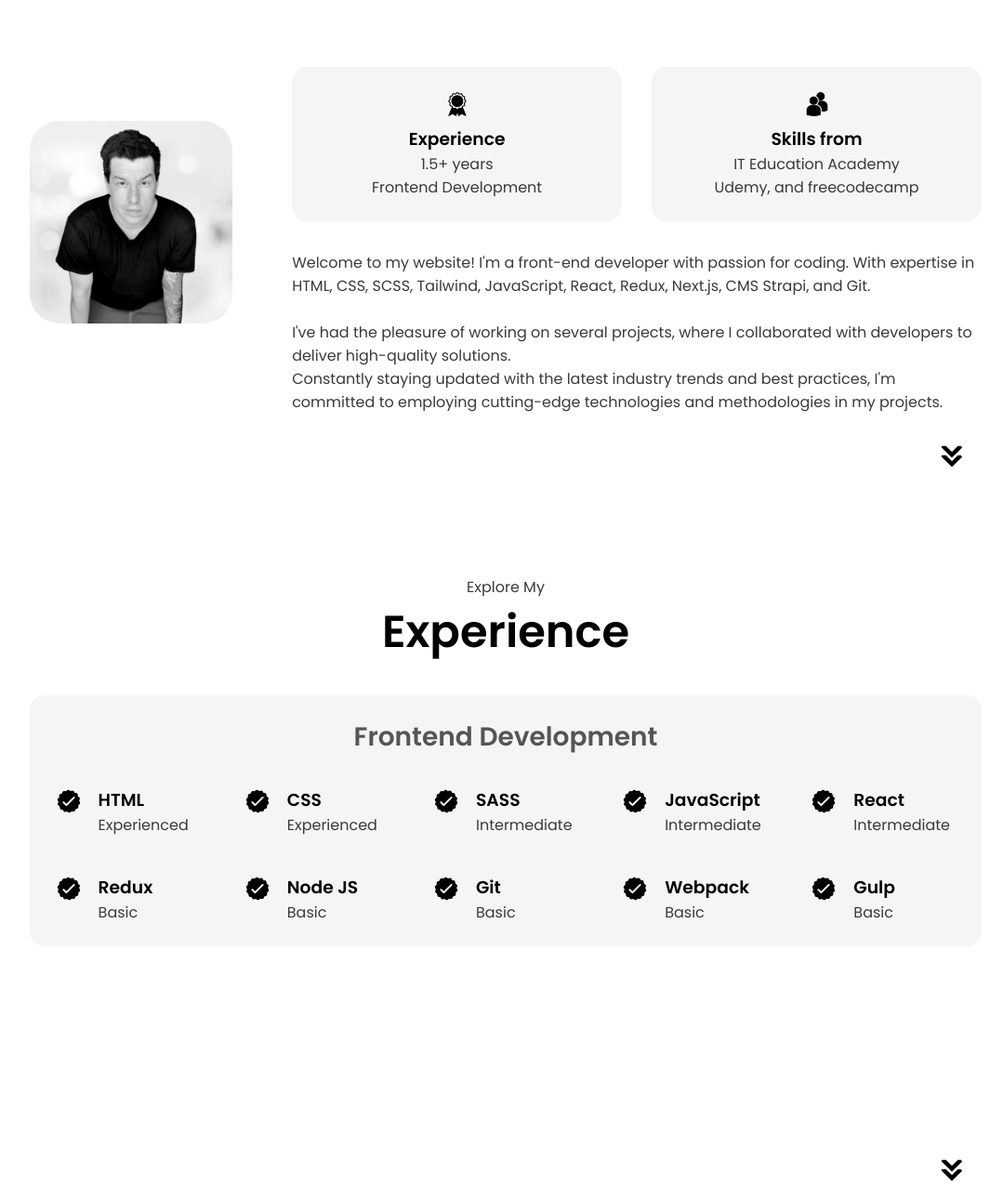
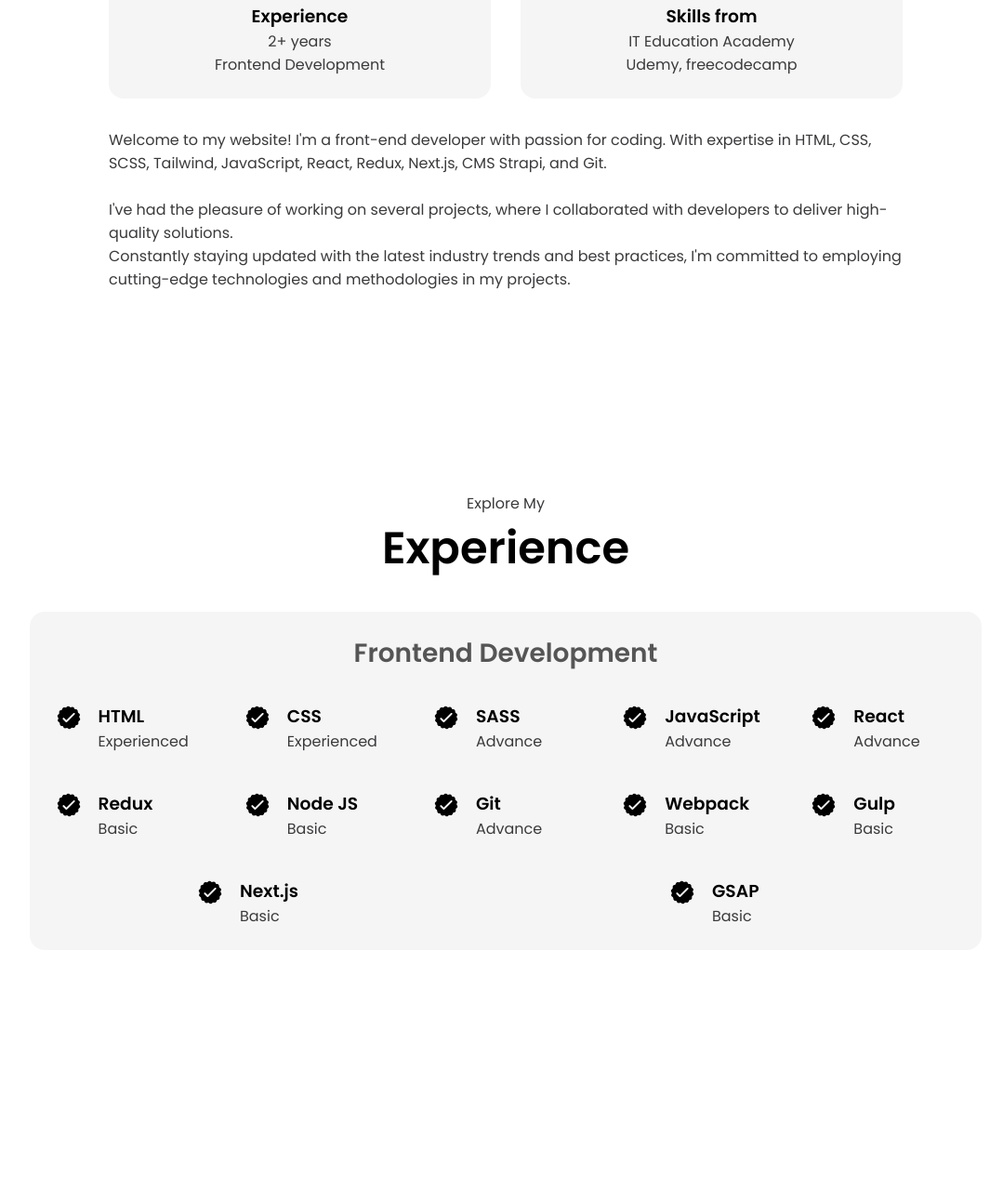
Before and after one commit to DamianDream/my_portfolio, a plain HTML site: page index.html in a window 1280 px wide. Shown: the part 1077-2355 px from the top of the page at 93% size, without its empty margins (96-1175 px from the left). Drawn offline with Linux system fonts and the light colour scheme.

Commit message:
update site minimalistic

```diff
--- a/index.html
+++ b/index.html
@@ -13,7 +13,7 @@
 
 <body>
 
-    <nav id="desktop-nav">
+    <!-- <nav id="desktop-nav">
         <div class="logo">Dima Batalshikov</div>
         <div>
             <ul class="nav-links">
@@ -22,9 +22,9 @@
                 <li><a href="#contact">Contact</a></li>
             </ul>
         </div>
-    </nav>
+    </nav> -->
 
-    <nav id="hamburger-nav">
+    <!-- <nav id="hamburger-nav">
         <div class="logo">Dima Batalshikov</div>
         <div class="hamburger-menu">
             <div class="hamburger-icon" onclick="toggleMenu()">
@@ -38,7 +38,7 @@
                 <li><a href="#contact" onclick="toggleMenu()">Contact</a></li>
             </div>
         </div>
-    </nav>
+    </nav> -->
 
     <section id="profile">
         <div class="section__pic-container">
@@ -72,24 +72,24 @@
         <p class="section__text__p1">Get to Knew More</p>
         <h1 class="section__title">About Me</h1>
         <div class="section-container">
-            <div class="section__pic-container">
+            <!-- <div class="section__pic-container">
                 <picture class="about-pic">
                     <source srcset="./assets/img/batalshikov_d_alt_id_v2.webp" />
                     <img src="./assets/img/batalshikov_d_alt_id_v2.jpg" alt="Dima Batalshikov">
                 </picture>
-            </div>
+            </div> -->
             <div class="about-details-container">
                 <div class="about-containers">
                     <div class="details-container">
                         <img src="./assets/img/experience.png" alt="Experience icon" class="icon">
                         <h3>Experience</h3>
-                        <p>1.5+ years<br />Frontend Development</p>
+                        <p>2+ years<br />Frontend Development</p>
                     </div>
                     <div class="details-container">
                         <img src="./assets/img/education.png" alt="Education icon" class="icon">
                         <h3>Skills from</h3>
                         <p>IT Education Academy</p>
-                        <p>Udemy, and freecodecamp</p>
+                        <p>Udemy, freecodecamp</p>
                     </div>
                 </div>
                 <div class="text-container">
@@ -103,7 +103,6 @@
                 </div>
             </div>
         </div>
-        <img src="./assets/img/arrow.png" alt="Arrow icon" class="icon arrow" onclick="location.href='./#experience'">
     </section>
 
     <section id="experience">
@@ -132,21 +131,21 @@
                             <img src="./assets/img/checkmark.png" alt="Experience icon" class="icon" />
                             <div>
                                 <h3>SASS</h3>
-                                <p>Intermediate</p>
+                                <p>Advance</p>
                             </div>
                         </article>
                         <article>
                             <img src="./assets/img/checkmark.png" alt="Experience icon" class="icon" />
                             <div>
                                 <h3>JavaScript</h3>
-                                <p>Intermediate</p>
+                                <p>Advance</p>
                             </div>
                         </article>
                         <article>
                             <img src="./assets/img/checkmark.png" alt="Experience icon" class="icon" />
                             <div>
                                 <h3>React</h3>
-                                <p>Intermediate</p>
+                                <p>Advance</p>
                             </div>
                         </article>
                         <article>
@@ -167,7 +166,7 @@
                             <img src="./assets/img/checkmark.png" alt="Experience icon" class="icon" />
                             <div>
                                 <h3>Git</h3>
-                                <p>Basic</p>
+                                <p>Advance</p>
                             </div>
                         </article>
                         <article>
@@ -184,11 +183,24 @@
                                 <p>Basic</p>
                             </div>
                         </article>
+                        <article>
+                            <img src="./assets/img/checkmark.png" alt="Experience icon" class="icon" />
+                            <div>
+                                <h3>Next.js</h3>
+                                <p>Basic</p>
+                            </div>
+                        </article>
+                        <article>
+                            <img src="./assets/img/checkmark.png" alt="Experience icon" class="icon" />
+                            <div>
+                                <h3>GSAP</h3>
+                                <p>Basic</p>
+                            </div>
+                        </article>
                     </div>
                 </div>
             </div>
         </div>
-        <img src="./assets/img/arrow.png" alt="Arrow icon" class="icon arrow" onclick="location.href='./#contact'" />
     </section>
 
     <section id="contact">
@@ -207,16 +219,7 @@
     </section>
 
     <footer>
-        <nav>
-            <div class="nav-links-container">
-                <ul class="nav-links">
-                    <li><a href="#about">About</a></li>
-                    <li><a href="#experience">Experience</a></li>
-                    <li><a href="#contact">Contact</a></li>
-                </ul>
-            </div>
-        </nav>
-        <p class="copyright">Copyright &#169; 2023 Dima Batalshikov. All Rights Reserved.</p>
+        <p class="copyright">Copyright &#169; 2024 Dima Batalshikov. All Rights Reserved.</p>
     </footer>
     <script src="script.js"></script>
 </body>
--- a/style.css
+++ b/style.css
@@ -86,7 +86,6 @@ a:hover {
     justify-content: space-between;
     height: 24px;
     width: 30px;
-    cursor: pointer;
 }
 
 .hamburger-icon span {
@@ -157,7 +156,7 @@ section {
     display: flex;
     justify-content: center;
     gap: 5rem;
-    height: 80vh;
+    height: 90vh;
 }
 
 img {
@@ -266,7 +265,7 @@ img {
 }
 
 .about-details-container {
-    justify-content: center;
+    /* justify-content: center; */
     flex-direction: column;
 }
 
@@ -403,7 +402,7 @@ article .icon {
 }
 
 footer {
-    height: 26vh;
+    height: 10vh;
     margin: 0 1rem;
 }
 
@@ -414,3 +413,16 @@ footer p {
 picture img {
     border-radius: 50%;
 }
+
+#about > * {
+    margin-top: 2rem;
+    /* border: 1px solid red; */
+}
+
+.about-details-container {
+    margin: 0 auto;
+}
+
+.text-container p {
+    max-width: 85ch;
+}
```
